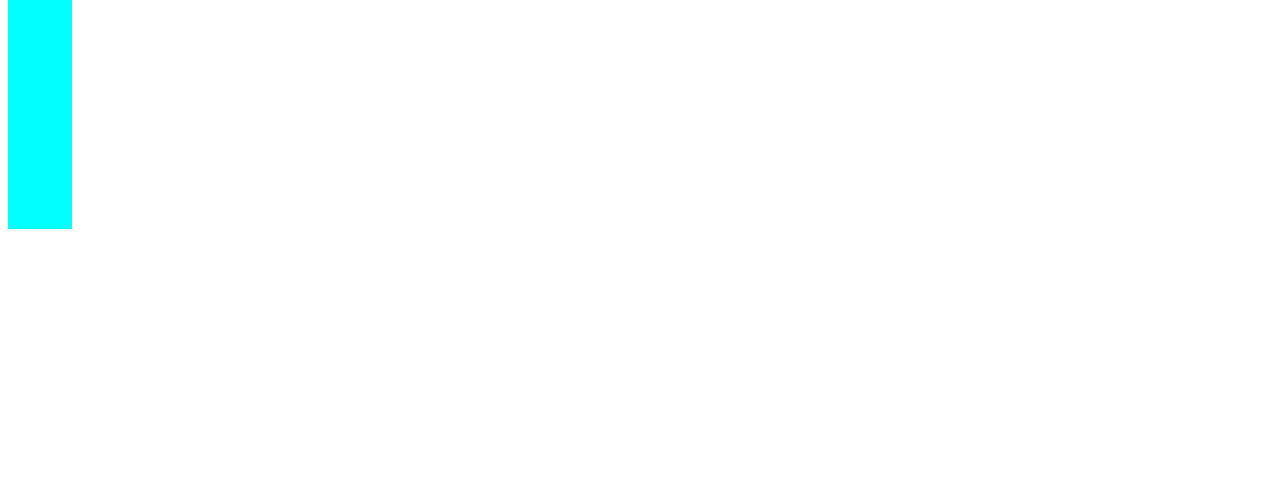
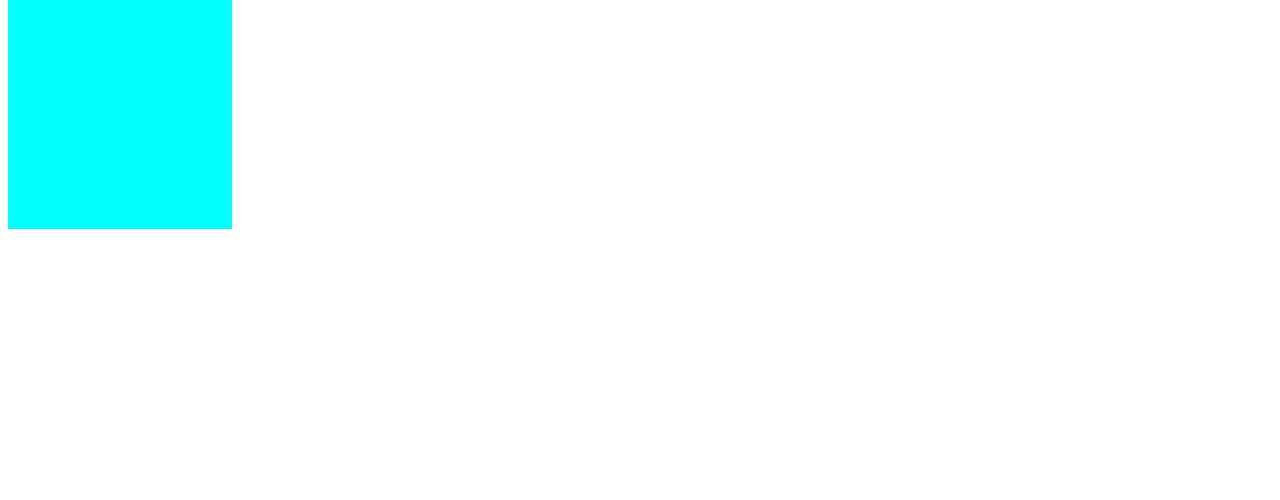
Before and after one commit to bart19870807/AFM1, a plain HTML site: page index.html in a window 1280 px wide. Shown: the part 300-800 px from the top of the page. Drawn offline with Linux system fonts and the light colour scheme.

Commit message:
Changes style

```diff
--- a/style.css
+++ b/style.css
@@ -14,6 +14,6 @@ ul li{
 }
 .added{
     background-color: aqua;
-    width: 4rem;
+    width: 14rem;
     height: 20rem;
 }
```
